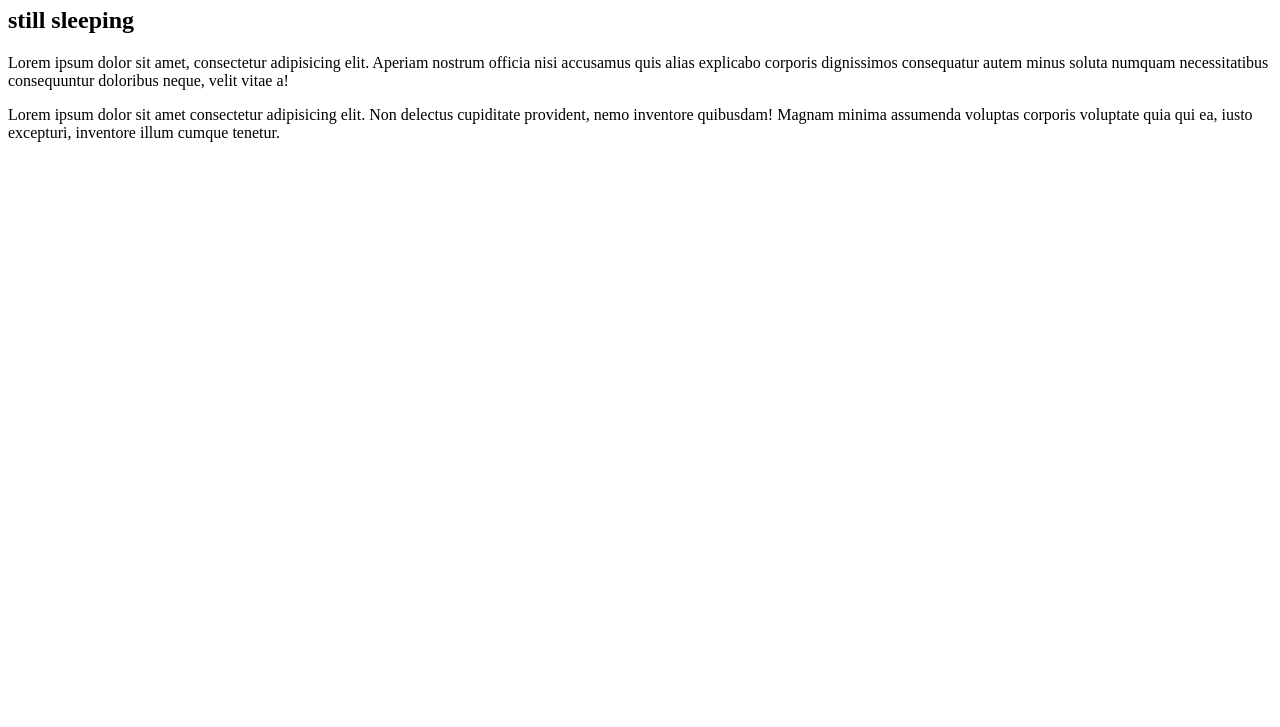
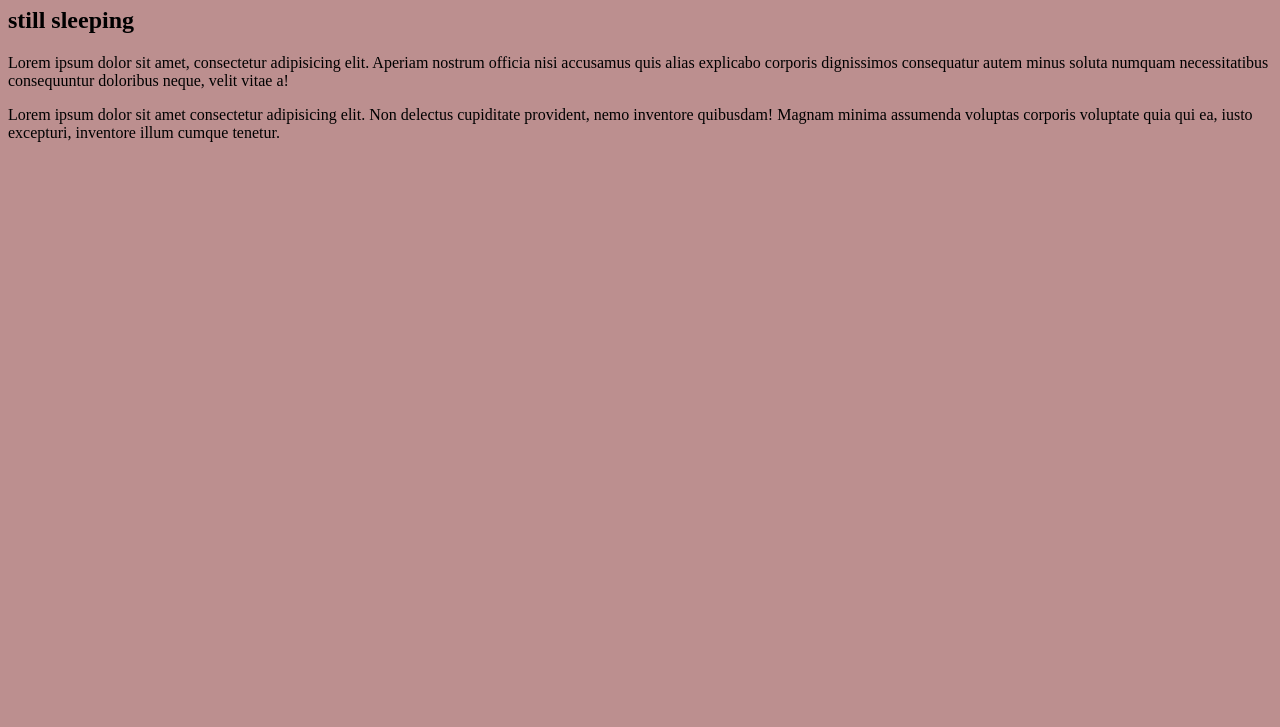
Before and after one commit to MisakiShimizu/my-first-git-bb, a plain HTML site: page index.html in a window 1280 px wide. Shown: the part 73-800 px from the top of the page. Drawn offline with Linux system fonts and the light colour scheme.

Commit message:
Adding styles :tophat::mouse::ant:

```diff
--- a/index.html
+++ b/index.html
@@ -5,6 +5,7 @@
     <meta http-equiv="X-UA-Compatible" content="IE=edge">
     <meta name="viewport" content="width=device-width, initial-scale=1.0">
     <title>Time Parent</title>
+    <link rel="stylesheet" href="style.css">
 </head>
 <body>
 
--- /dev/null
+++ b/style.css
@@ -0,0 +1,3 @@
+body {
+    background-color: rosybrown;
+}
```
